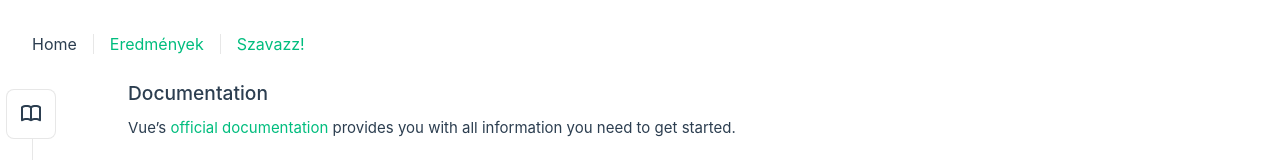
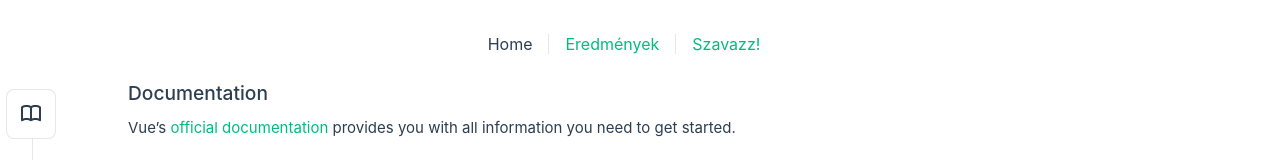
Before and after one commit to bakolaszlo/elosztott-szavazorendszer, a Vue app in the folder Kliens/: page / in a window 1280 px wide. Shown: the top 160 px of the page. Built offline with nearby package versions, Linux system fonts and the light colour scheme.

Commit message:
BiteChart

```diff
--- a/Kliens/src/App.vue
+++ b/Kliens/src/App.vue
@@ -103,7 +103,7 @@ nav a:first-of-type {
   }
 
   nav {
-    text-align: left;
+    text-align: center;
     margin-left: -1rem;
     font-size: 1rem;
 
--- a/Kliens/src/components/display.vue
+++ b/Kliens/src/components/display.vue
@@ -1,5 +1,7 @@
 <template>
+<div class="wrapper">
   <Bar :chart-data="chartData"> </Bar>
+  </div>
 </template>
 
 <script>
@@ -61,4 +63,8 @@ export default {
 };
 </script>
 
-<style></style>
+<style scoped>
+.wrapper{
+  margin-top:150px;
+}
+</style>
--- a/Kliens/src/router/index.js
+++ b/Kliens/src/router/index.js
@@ -15,7 +15,7 @@ const router = createRouter({
       // route level code-splitting
       // this generates a separate chunk (About.[hash].js) for this route
       // which is lazy-loaded when the route is visited.
-      component: () => import('../views/Eredmenyek.vue')
+      component: () => import('../components/display.vue')
     },
     {
       path: '/szavazz',
--- a/Kliens/src/views/HomeView.vue
+++ b/Kliens/src/views/HomeView.vue
@@ -1,6 +1,5 @@
 <script setup>
 import TheWelcome from "@/components/TheWelcome.vue";
-import BarChart from "@/components/display.vue";
 </script>
 
 <template>
@@ -12,7 +11,6 @@ import BarChart from "@/components/display.vue";
 <script>
 export default {
   components: {
-    BarChart,
     TheWelcome,
   },
 };
```
